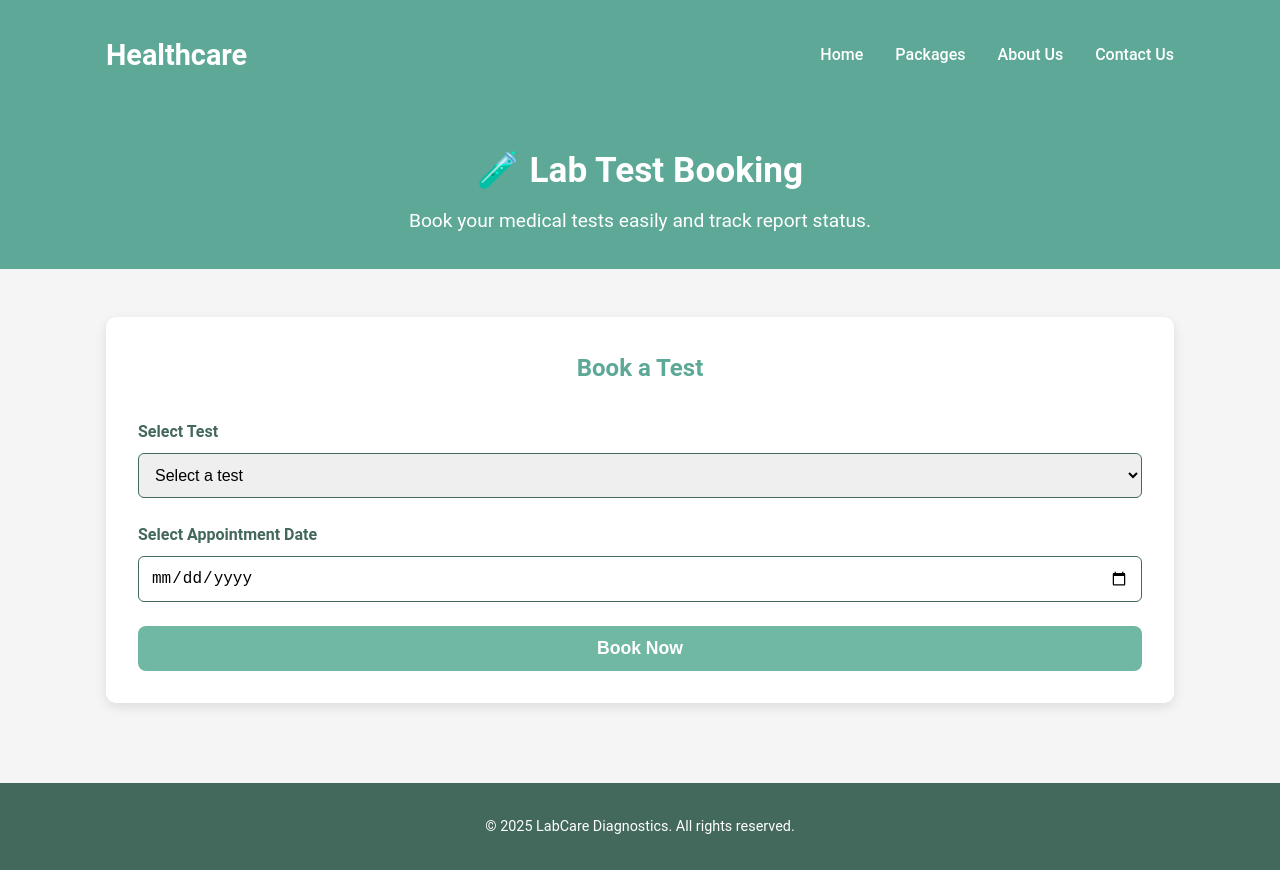
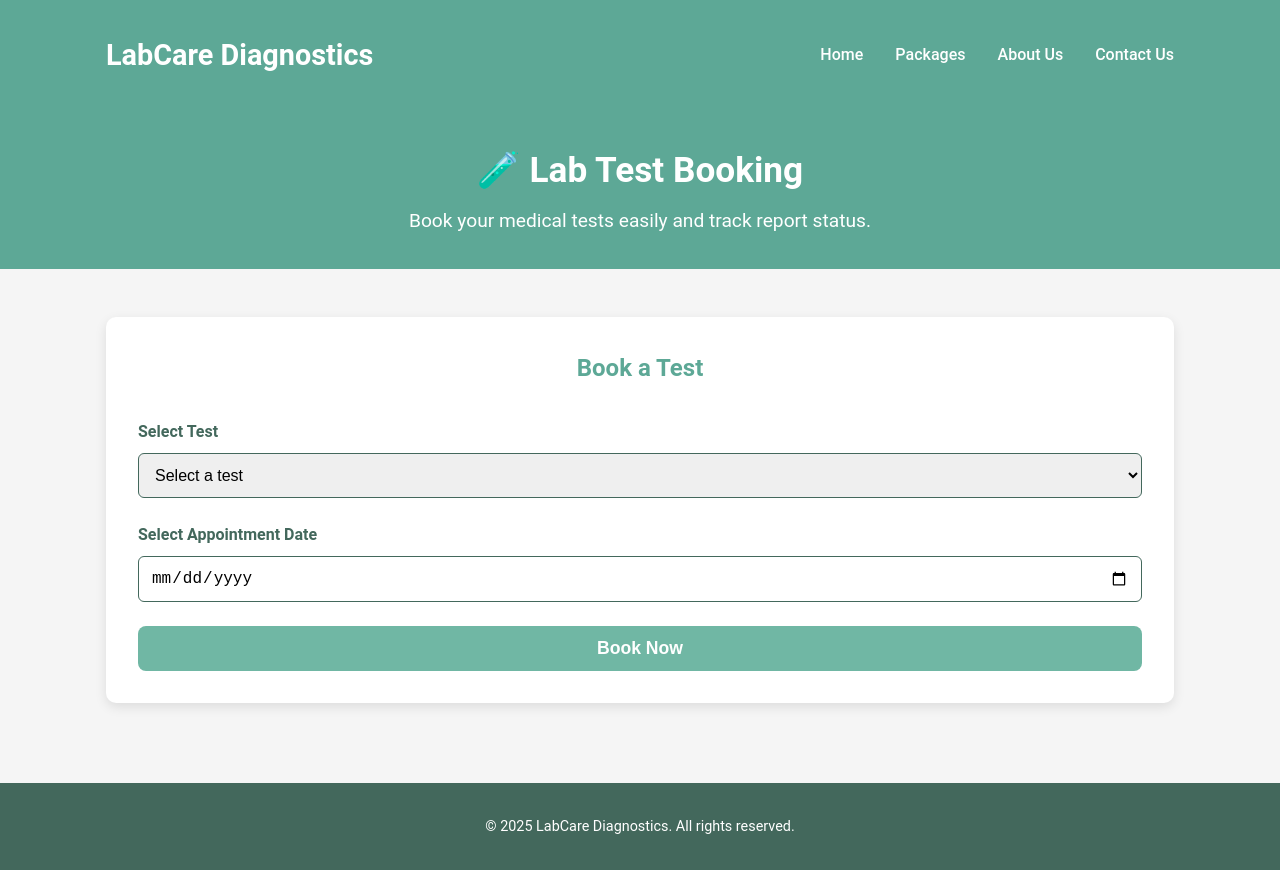
Before and after one commit to RishitVerma31/hospital_ap, a plain HTML site: page lab.html in a window 1280 px wide. Drawn offline with Linux system fonts and the light colour scheme.

Commit message:
Updated html code navbar_2410990679

```diff
--- a/lab.html
+++ b/lab.html
@@ -11,7 +11,7 @@
   <!-- Navbar -->
   <nav class="navbar">
     <div class="container nav-container">
-      <a href="#" class="logo">Healthcare</a>
+      <a href="#" class="logo">LabCare Diagnostics</a>
       <span class="menu-toggle" id="menu-toggle">&#9776;</span>
       <ul class="nav-links" id="navbar-menu">
         <li><a href="index.html">Home</a></li>
```
